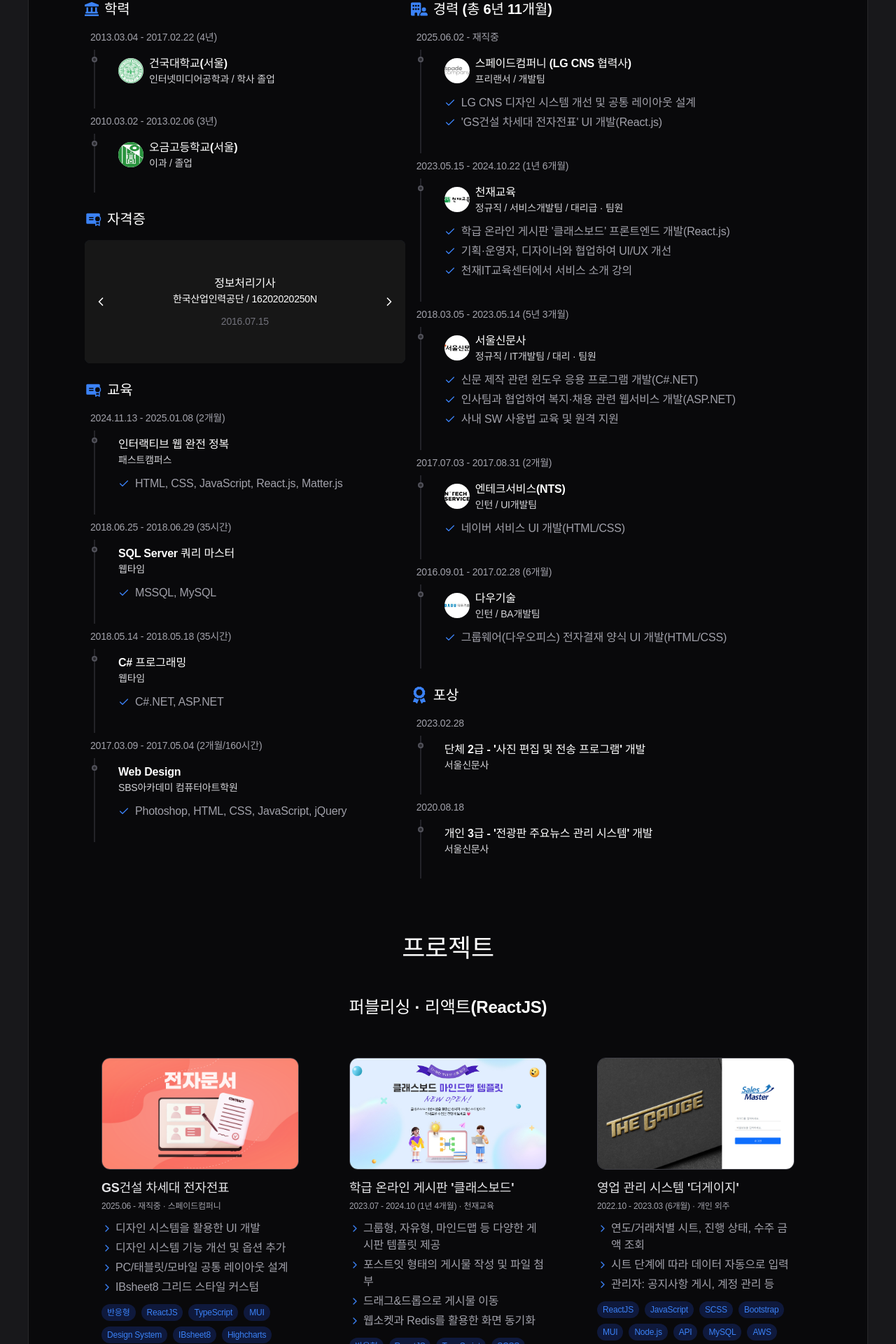
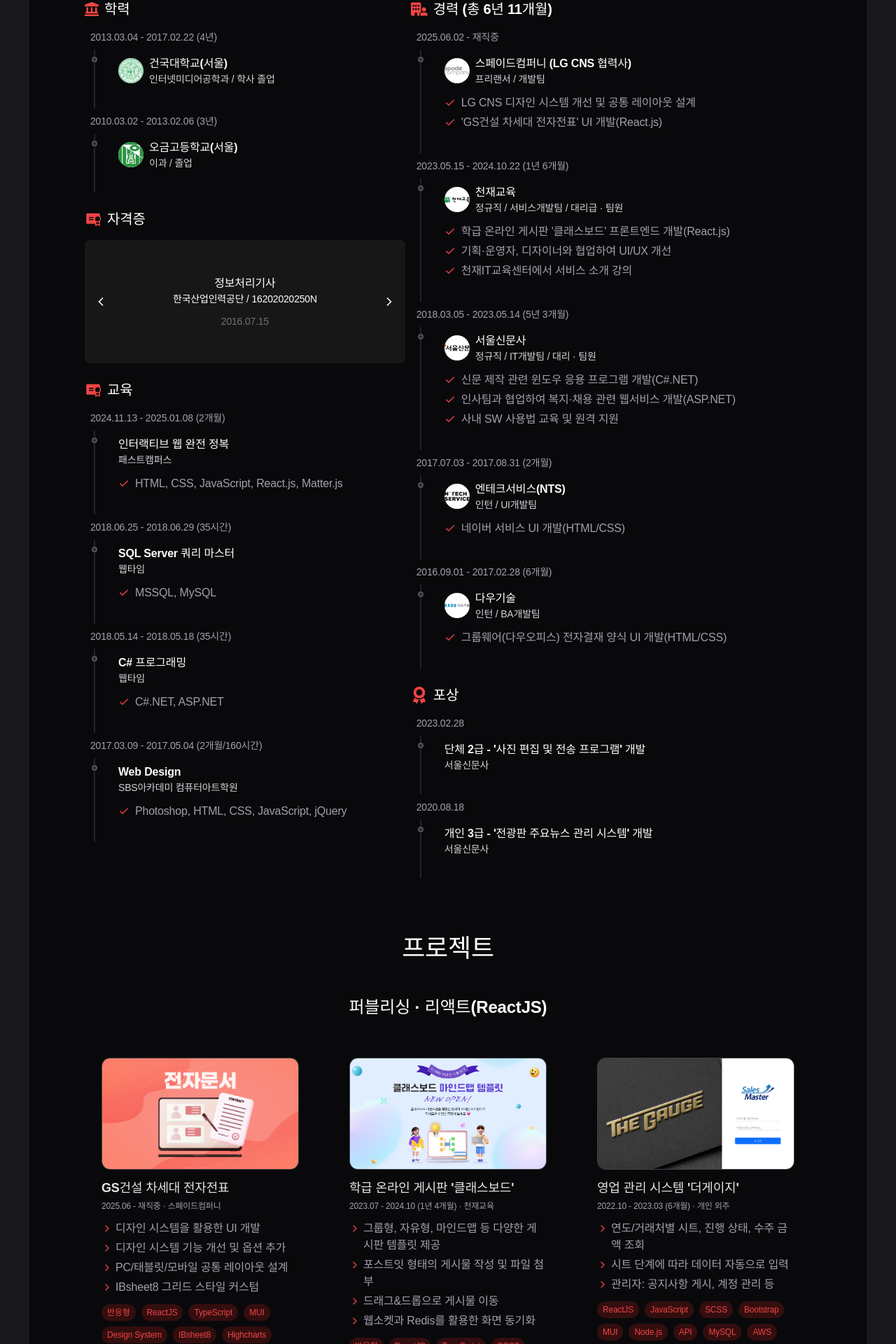
Before and after one commit to yeaeun23/react-portfolio, a React (Vite) app: page / in a window 1280 px wide. Shown: the part 720-2640 px from the top of the page at 70% size. Built offline with nearby package versions, Linux system fonts and the light colour scheme.

Commit message:
컬러 테마 변경(blue->red)

```diff
--- a/src/components/Career.jsx
+++ b/src/components/Career.jsx
@@ -45,7 +45,7 @@
                       return (
                         <li className="flex items-center space-x-2 mt-1" key={index}>
                           <svg
-                            className="flex-shrink-0 size-4 text-blue-800 dark:text-blue-500"
+                            className="flex-shrink-0 size-4 text-red-800 dark:text-red-500"
                             xmlns="http://www.w3.org/2000/svg"
                             width="24"
                             height="24"
--- a/src/components/Project.jsx
+++ b/src/components/Project.jsx
@@ -34,7 +34,7 @@
             return (
               <li className="flex items-start space-x-1 mt-1" key={index}>
                 <svg
-                  className="flex-shrink-0 size-4 text-blue-800 dark:text-blue-500 mt-1"
+                  className="flex-shrink-0 size-4 text-red-800 dark:text-red-500 mt-1"
                   xmlns="http://www.w3.org/2000/svg"
                   width="24"
                   height="24"
@@ -59,7 +59,7 @@
         {project.skills.split(",").map((skill, index) => (
           <span
             key={index}
-            className="inline-flex items-center gap-x-1.5 py-1 px-2 rounded-full text-xs font-medium bg-blue-100 text-blue-800 dark:bg-blue-800/30 dark:text-blue-500 whitespace-nowrap"
+            className="inline-flex items-center gap-x-1.5 py-1 px-2 rounded-full text-xs font-medium bg-red-100 text-red-800 dark:bg-red-800/30 dark:text-red-500 whitespace-nowrap"
           >
             {skill}
           </span>
--- a/src/components/sections/Careers.jsx
+++ b/src/components/sections/Careers.jsx
@@ -12,14 +12,14 @@
       <div className="w-full md:w-[80%]" data-aos="fade-up">
         {/* =========== 학력 =========== */}
         <h4 className="text-xl dark:text-white mb-4 font-bold flex gap-2 items-center">
-          <FaLandmark className="text-xl text-blue-800 dark:text-blue-500" />
+          <FaLandmark className="text-xl text-red-800 dark:text-red-500" />
           학력
         </h4>
         <Career items={user_info.schools} />
 
         {/* =========== 자격증 =========== */}
         <h4 className="text-xl dark:text-white mt-6 mb-4 font-bold flex gap-2 items-center">
-          <PiCertificateFill className="text-2xl text-blue-800 dark:text-blue-500" />
+          <PiCertificateFill className="text-2xl text-red-800 dark:text-red-500" />
           자격증
         </h4>
         <div data-hs-carousel='{"loadingClasses": "opacity-0"}' className="relative">
@@ -30,7 +30,7 @@
                   <div className="hs-carousel-slide relative" key={index}>
                     <div className="flex justify-center items-center h-full bg-gray-100 p-6 dark:bg-neutral-900">
                       <div className="hs-tooltip [--placement:bottom] inline-block">
-                        <div className="hs-tooltip-toggle text-center text-gray-800 dark:text-white hover:text-blue-800 hover:dark:text-blue-500">
+                        <div className="hs-tooltip-toggle text-center text-gray-800 dark:text-white hover:text-red-800 hover:dark:text-red-500">
                           <p className="transition duration-700 px-6 font-bold">{cert.title}</p>
                           <p className="transition duration-700 px-6 text-sm">{cert.institution}</p>
                           <p className="transition duration-700 px-6 text-sm mt-3 text-zinc-500">
@@ -95,7 +95,7 @@
             {user_info.certificates.map((cert, index) => {
               return (
                 <span
-                  className="hs-carousel-active:bg-blue-700 hs-carousel-active:border-blue-700 size-3 border border-gray-400 rounded-full cursor-pointer dark:border-neutral-600 dark:hs-carousel-active:bg-blue-500 dark:hs-carousel-active:border-blue-500"
+                  className="hs-carousel-active:bg-red-700 hs-carousel-active:border-red-700 size-3 border border-gray-400 rounded-full cursor-pointer dark:border-neutral-600 dark:hs-carousel-active:bg-red-500 dark:hs-carousel-active:border-red-500"
                   key={index}
                 ></span>
               );
@@ -105,7 +105,7 @@
 
         {/* =========== 교육 =========== */}
         <h4 className="text-xl dark:text-white mt-6 mb-4 font-bold flex gap-2 items-center">
-          <PiCertificateFill className="text-2xl text-blue-800 dark:text-blue-500" />
+          <PiCertificateFill className="text-2xl text-red-800 dark:text-red-500" />
           교육
         </h4>
         <Career items={user_info.educations} />
@@ -115,14 +115,14 @@
       <div className="w-full" data-aos="fade-up" data-aos-delay="100">
         {/* =========== 경력 =========== */}
         <h4 className="text-xl dark:text-white mb-4 font-bold flex gap-2 items-center">
-          <FaBuildingUser className="text-2xl text-blue-800 dark:text-blue-500" />
+          <FaBuildingUser className="text-2xl text-red-800 dark:text-red-500" />
           경력 (총 6년 11개월)
         </h4>
         <Career items={user_info.company} />
 
         {/* =========== 포상 =========== */}
         <h4 className="text-xl dark:text-white mt-6 mb-4 font-bold flex gap-2 items-center">
-          <FaAward className="text-2xl text-blue-800 dark:text-blue-500" />
+          <FaAward className="text-2xl text-red-800 dark:text-red-500" />
           포상
         </h4>
         <Career items={user_info.awards} />
--- a/src/components/sections/Contact.jsx
+++ b/src/components/sections/Contact.jsx
@@ -13,7 +13,7 @@
           href={user_info.contact.github}
           className="flex text-zinc-600 dark:text-zinc-300 hover:dark:text-zinc-200 gap-4 hover:text-zinc-700 transition-all duration-30"
         >
-          <SiGithub className="self-center text-lg text-blue-800 dark:text-blue-500" />
+          <SiGithub className="self-center text-lg text-red-800 dark:text-red-500" />
           <span>{user_info.contact.github}</span>
         </a>
 
@@ -22,7 +22,7 @@
           href={`mailto:${user_info.contact.email}`}
           className="flex text-zinc-600 dark:text-zinc-300 hover:dark:text-zinc-200 gap-4 hover:text-zinc-700 transition-all duration-30"
         >
-          <SiMailboxdotorg className="self-center text-base text-blue-800 dark:text-blue-500" />
+          <SiMailboxdotorg className="self-center text-base text-red-800 dark:text-red-500" />
           <span>{user_info.contact.email}</span>
         </a>
       </div>
--- a/src/components/sections/Footer.jsx
+++ b/src/components/sections/Footer.jsx
@@ -18,9 +18,9 @@
       {/* =========== TOP 버튼 =========== */}
       <button
         onClick={() => scrollToTop()}
-        className="text-zinc-600 self-center mt-2 md:mt-0 dark:text-zinc-300 mx-auto md:mx-0 text-sm font-normal flex gap-2 hover:text-blue-800 dark:hover:text-blue-500 transition-all duration-300"
+        className="text-zinc-600 self-center mt-2 md:mt-0 dark:text-zinc-300 mx-auto md:mx-0 text-sm font-normal flex gap-2 hover:text-red-800 dark:hover:text-red-500 transition-all duration-300"
       >
-        <FaArrowCircleUp className="self-center text-blue-800 dark:text-blue-500" />
+        <FaArrowCircleUp className="self-center text-red-800 dark:text-red-500" />
         맨위로
       </button>
     </footer>
--- a/src/components/sections/Profile.jsx
+++ b/src/components/sections/Profile.jsx
@@ -61,14 +61,14 @@
               <a
                 href="#"
                 onClick={(e) => handleScroll(e, "projects")}
-                className="px-6 py-3 border border-black hover:bg-blue-800 hover:text-white hover:border-blue-800 dark:border-white font-medium transition-all duration-300"
+                className="px-6 py-3 border border-black hover:bg-red-800 hover:text-white hover:border-red-800 dark:border-white font-medium transition-all duration-300"
               >
                 프로젝트
               </a>
               <a
                 href="#"
                 onClick={(e) => handleScroll(e, "skills")}
-                className="px-6 py-3 hover:text-blue-800 dark:hover:text-blue-500 transition-all duration-300 flex gap-3 hover:gap-4"
+                className="px-6 py-3 hover:text-red-800 dark:hover:text-red-500 transition-all duration-300 flex gap-3 hover:gap-4"
               >
                 <span className="self-center font-medium">기술 스택</span>
                 <IoIosArrowForward className="self-center" />
--- a/src/components/sections/Skills.jsx
+++ b/src/components/sections/Skills.jsx
@@ -80,7 +80,7 @@
         {skills.map((skill, index) => (
           <span
             key={index}
-            className="inline-flex items-center justify-between gap-x-1.5 py-4 px-3 hover:-translate-y-1.5 transition-translate duration-500 rounded-xl font-medium bg-blue-100 text-blue-800 dark:bg-blue-800/30 dark:text-blue-500"
+            className="inline-flex items-center justify-between gap-x-1.5 py-4 px-3 hover:-translate-y-1.5 transition-translate duration-500 rounded-xl font-medium bg-red-100 text-red-800 dark:bg-red-800/30 dark:text-red-500"
             data-aos="flip-left"
             data-aos-delay={index * 50}
           >
--- a/src/index.css
+++ b/src/index.css
@@ -20,8 +20,8 @@
 
 /* Handle */
 ::-webkit-scrollbar-thumb {
-  /* background: #991b1b; */
-  background: #1e40af;
+  background: #991b1b;
+  /* background: #1e40af; */
 }
 
 /* Handle on hover */
--- a/src/pages/404.jsx
+++ b/src/pages/404.jsx
@@ -20,7 +20,7 @@
             <div className="text-center mt-6">
               <button
                 onClick={() => navigate("/")}
-                className="bg-blue-800 hover:bg-blue-700 text-white px-6 py-4 rounded-xl"
+                className="bg-red-800 hover:bg-red-700 text-white px-6 py-4 rounded-xl"
               >
                 Go back to homepage
               </button>
```
